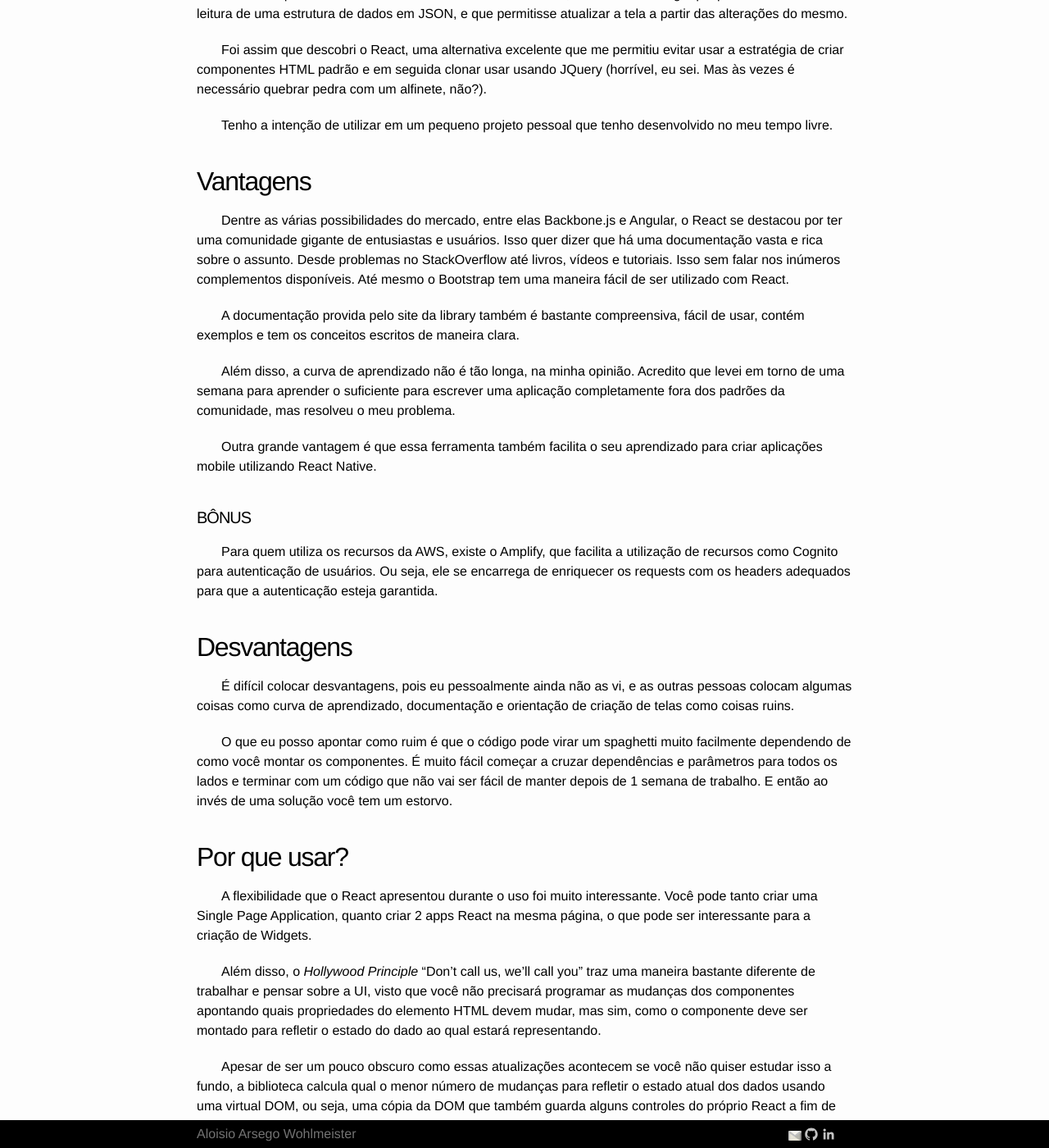
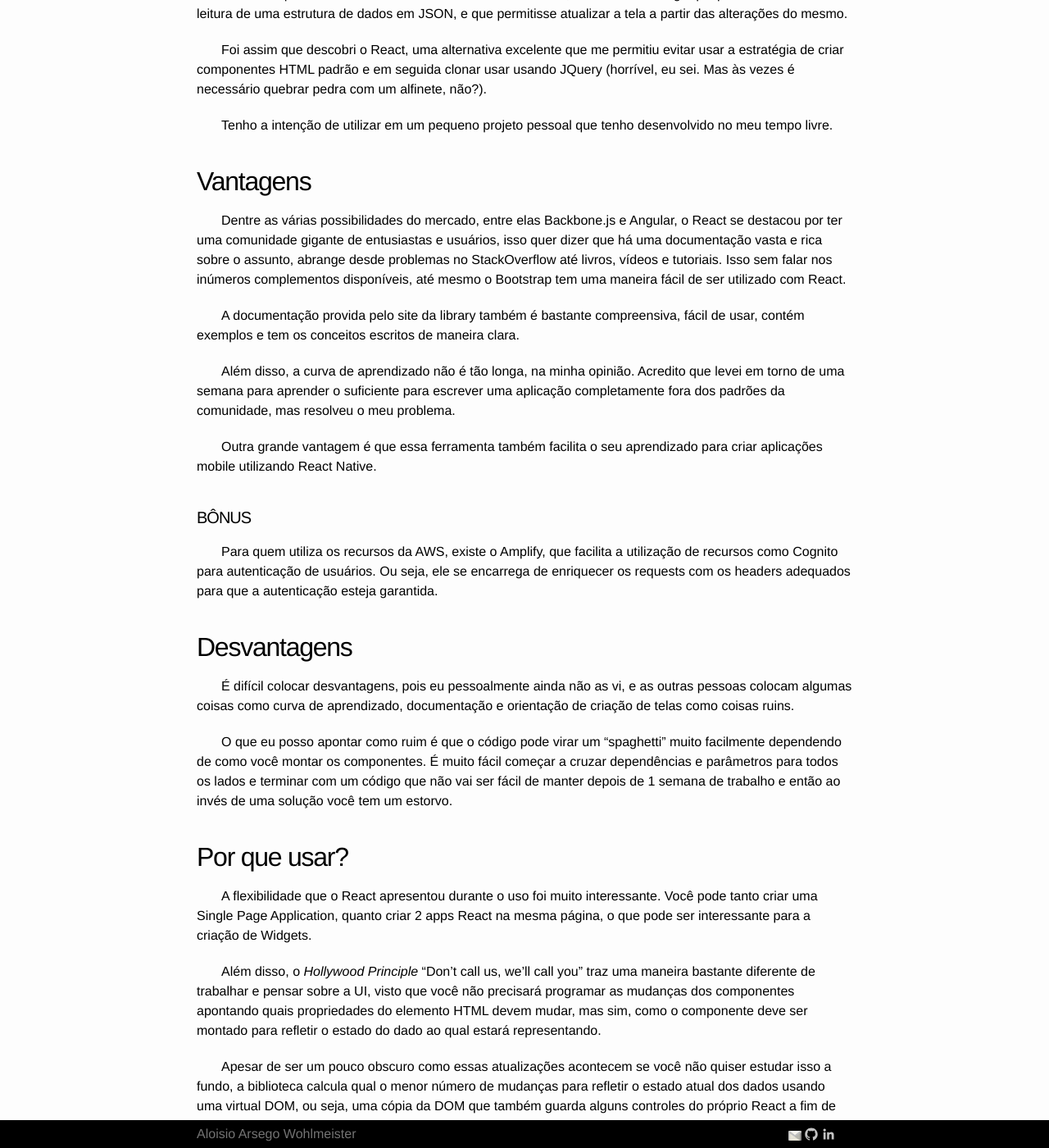
Before and after one commit to aloisioaw/aloisioaw.github.com, a Jekyll site: the page built from _posts/20-07-15-react-pra-que-mesmo.md, in a window 1280 px wide and 1400 px high, scrolled down 1211 px. Shown: the whole window at 82% size. Built offline with Jekyll 4.4.1, drawn with Linux system fonts in a browser that asks for light colours; comment, search, counter and statistics services are not loaded; some of the changed text lies outside the part shown.

Commit message:
Corrections on the text

```diff
--- a/_posts/20-07-15-react-pra-que-mesmo.md
+++ b/_posts/20-07-15-react-pra-que-mesmo.md
@@ -42,7 +43,7 @@
 
 ## Vantagens
 
-Dentre as várias possibilidades do mercado, entre elas Backbone.js e Angular, o React se destacou por ter uma comunidade gigante de entusiastas e usuários. Isso quer dizer que há uma documentação vasta e rica sobre o assunto. Desde problemas no StackOverflow até livros, vídeos e tutoriais. Isso sem falar nos inúmeros complementos disponíveis. Até mesmo o Bootstrap tem uma maneira fácil de ser utilizado com React.
+Dentre as várias possibilidades do mercado, entre elas Backbone.js e Angular, o React se destacou por ter uma comunidade gigante de entusiastas e usuários, isso quer dizer que há uma documentação vasta e rica sobre o assunto, abrange desde problemas no StackOverflow até livros, vídeos e tutoriais. Isso sem falar nos inúmeros complementos disponíveis, até mesmo o Bootstrap tem uma maneira fácil de ser utilizado com React.
 
 A documentação provida pelo site da library também é bastante compreensiva, fácil de usar, contém exemplos e tem os conceitos escritos de maneira clara.
 
@@ -60,7 +61,7 @@
 
 É difícil colocar desvantagens, pois eu pessoalmente ainda não as vi, e as outras pessoas colocam algumas coisas como curva de aprendizado, documentação e orientação de criação de telas como coisas ruins.
 
-O que eu posso apontar como ruim é que o código pode virar um spaghetti muito facilmente dependendo de como você montar os componentes. É muito fácil começar a cruzar dependências e parâmetros para todos os lados e terminar com um código que não vai ser fácil de manter depois de 1 semana de trabalho. E então ao invés de uma solução você tem um estorvo.
+O que eu posso apontar como ruim é que o código pode virar um “spaghetti” muito facilmente dependendo de como você montar os componentes. É muito fácil começar a cruzar dependências e parâmetros para todos os lados e terminar com um código que não vai ser fácil de manter depois de 1 semana de trabalho e então ao invés de uma solução você tem um estorvo.
 
 
 ## Por que usar?
```
Also changed, not shown: other parts of _posts/20-07-15-react-pra-que-mesmo.md (+3 -2 lines).
